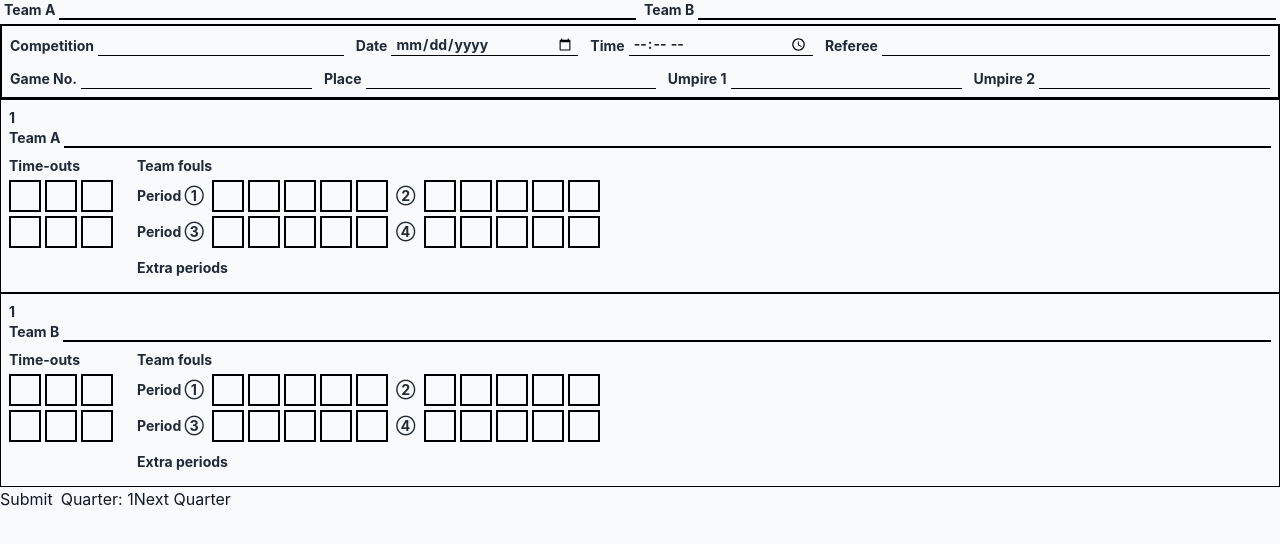
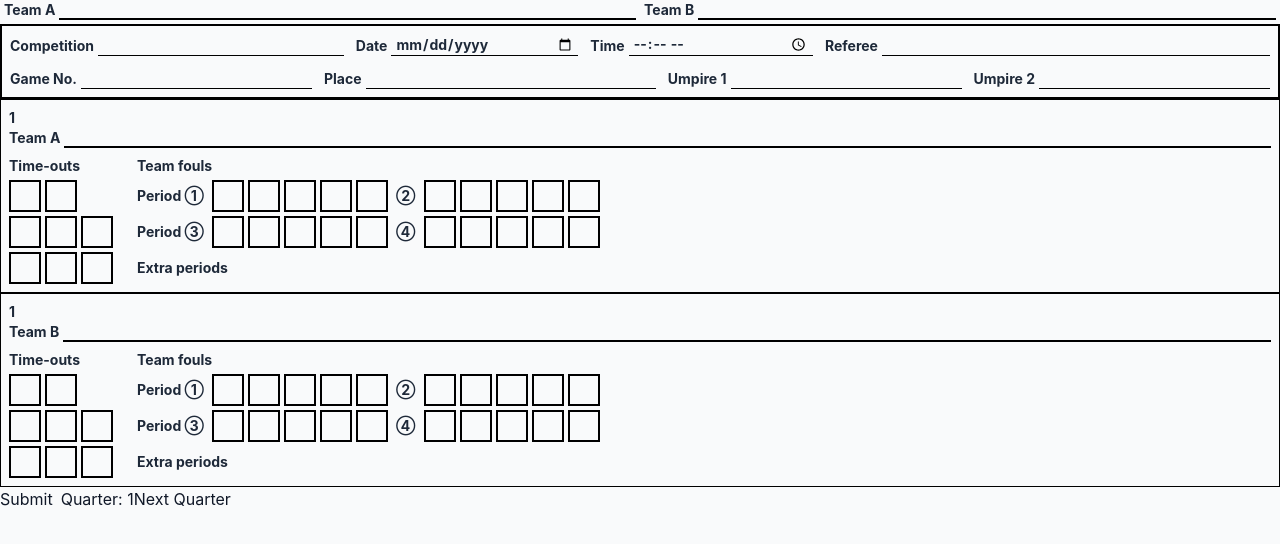
Before and after one commit to 0smarcit0/Basket_spreadsheet_sc, a Next.js app in the folder basket_spreadsheet_sc/: page /new_planilla in a window 1280 px wide. Shown: the top 544 px of the page. Built offline with nearby package versions, Linux system fonts and the light colour scheme.

Commit message:
added full team fouls and timeouts full functionality

```diff
--- a/basket_spreadsheet_sc/src/app/components/form_components/FoulBox.jsx
+++ b/basket_spreadsheet_sc/src/app/components/form_components/FoulBox.jsx
@@ -1,25 +1,35 @@
 "use client"
 import { useFormContext, useController } from "react-hook-form"
-import {X} from "lucide-react"
-export default function FoulBox({ group, period, index }) {
-  const { control } = useFormContext()
+import { useEffect, useState } from "react"
+
+export default function FoulBox({ group, period, index, quarter, color }) {
+  const { control, setValue } = useFormContext()
   const name = `${group}.fouls.p${period}.${index}`
+  const classname ='w-8 h-8 border-2 border-black flex items-center justify-center bg-transparent focus:outline-none '+color
+  const [val, setVal] = useState("x")
+
 
   const { field } = useController({
     name,
     control,
     defaultValue: false,
   })
+  useEffect(()=>{
+
+    if(period<quarter && !field.value){
+       setValue(name,!field.value)
+       setVal("=")
+    }
+  }, [val, field,period, quarter, setVal])
 
   return (
     <button
       type="button"
       aria-pressed={field.value}
       onClick={() => field.onChange(!field.value)}
-      className="w-8 h-8 border-2 border-black flex items-center justify-center
-                 bg-transparent focus:outline-none"
+      className={classname}
     >
-      {field.value && <X className="w-6 h-6" strokeWidth={2.5} />}
+      {field.value && val}
     </button>
   )
 }
--- a/basket_spreadsheet_sc/src/app/components/form_components/FoulRow.jsx
+++ b/basket_spreadsheet_sc/src/app/components/form_components/FoulRow.jsx
@@ -1,10 +1,11 @@
 "use client"
 import FoulBox from "./FoulBox"
-export default function FoulRow({ group, period, count }) {
+export default function FoulRow({ group, period, count, quarter, color }) {
+
   return (
     <div className="flex gap-1">
       {Array.from({ length: count }).map((_, i) => (
-        <FoulBox key={i} group={group} period={period} index={i} />
+        <FoulBox key={i} group={group} period={period} index={i} quarter={quarter} color ={color}/>
       ))}
     </div>
   )
--- /dev/null
+++ b/basket_spreadsheet_sc/src/app/components/form_components/PlayersBox.jsx
@@ -0,0 +1,6 @@
+
+
+export default function PlayersBox(){
+
+    return(<></>)
+}
--- a/basket_spreadsheet_sc/src/app/components/form_components/TimeoutBox.jsx
+++ b/basket_spreadsheet_sc/src/app/components/form_components/TimeoutBox.jsx
@@ -1,28 +1,53 @@
 "use client"
-import { useFormContext } from "react-hook-form"
+import { useFormContext, useController } from "react-hook-form"
+import { useEffect, useState } from "react"
 
-export default function TimeoutBox({ group, index }) {
-  const { register } = useFormContext()
-  const name = `${group}.timeouts.${index}`
+export default function TimeoutBox({ group, color, boxid }) {
+  const { control } = useFormContext()
+  const name = `${group}.timeouts.${boxid}`
+  const { field } = useController({
+    name,
+    control,
+    rules: {
+      pattern: { value: /^([0-9]{0,2}|=)$/, message: "Solo números" },
+    },
+  })
+
+  const [lockedColor, setLockedColor] = useState(null)
+
+  useEffect(() => {
+    const hasValue = field.value !== undefined && field.value !== "" && field.value !== null
+    if (hasValue && lockedColor === null) {
+      setLockedColor(field.value === "=" ? "text-black" : color)
+    } else if (!hasValue && lockedColor !== null) {
+      setLockedColor(null)
+    }
+
+  }, [field.value])
+
+  const displayColor = lockedColor ?? color
+
+  const handleChange = (e) => {
+    let val = e.target.value
+    if (val !== "=") {
+      val = val.replace(/[^0-9]/g, "").slice(0, 2)
+      if (val !== "" && Number(val) > 40) val = "40"
+    }
+    field.onChange(val === "" ? undefined : val)
+  }
 
   return (
     <input
       type="text"
       inputMode="numeric"
       maxLength={2}
-      className="w-8 h-8 border-2 border-black text-center bg-transparent
-                 focus:outline-none focus:bg-yellow-50 leading-none"
-      {...register(name, {
-        min: { value: 0, message: "Mínimo 0" },
-        max: { value: 40, message: "Máximo 40" },
-        pattern: { value: /^[0-9]{0,2}$/, message: "Solo números" },
-        setValueAs: (v) => (v === "" ? undefined : Number(v)),
-      })}
-      onChange={(e) => {
-        let val = e.target.value.replace(/[^0-9]/g, "").slice(0, 2)
-        if (val !== "" && Number(val) > 40) val = "40"
-        e.target.value = val
-      }}
+      className={`w-8 h-8 border-2 border-black text-center bg-transparent
+                  focus:outline-none focus:bg-yellow-50 leading-none ${displayColor}`}
+      name={field.name}
+      value={field.value ?? ""}
+      onChange={handleChange}
+      onBlur={field.onBlur}
+      ref={field.ref}
     />
   )
 }
--- a/basket_spreadsheet_sc/src/app/components/form_components/TimeoutsGrid.jsx
+++ b/basket_spreadsheet_sc/src/app/components/form_components/TimeoutsGrid.jsx
@@ -1,18 +1,55 @@
 "use client"
 import TimeoutBox from "./TimeoutBox"
+import { useEffect, useRef } from "react"
+import { useFormContext } from "react-hook-form"
 
+// fila 0 -> primera mitad (cuartos 1-2), termina al pasar a Q3
+// fila 1 -> segunda mitad (cuartos 3-4), termina al pasar a Q5 (overtime)
+// fila 2 -> tiempos extra, sin cierre automático por ahora
+const ROWS = [
+  { boxes: [1, 2], endsAtQuarter: 2 },
+  { boxes: [3, 4, 5], endsAtQuarter: 4 },
+  { boxes: [6, 7, 8], endsAtQuarter: null },
+]
 
-export default function TimeoutsGrid({ group, count, perRow = 3 }) {
-  const rows = Math.ceil(count / perRow)
+const colorForPeriod = (period) => {
+  if (period == 1 || period == 3){
+    return "text-red-600"
+  }else{
+    return "text-black"
+  }
+}
+
+export default function TimeoutsGrid({ group, quarter }) {
+  const { getValues, setValue } = useFormContext()
+  const prevQuarterRef = useRef(quarter)
+  const color = colorForPeriod(quarter)
+
+  useEffect(() => {
+    const prevQuarter = prevQuarterRef.current
+    if (quarter > prevQuarter) {
+      ROWS.forEach((row) => {
+        if (row.endsAtQuarter === prevQuarter) {
+          row.boxes.forEach((boxid) => {
+            const fieldName = `${group}.timeouts.${boxid}`
+            const current = getValues(fieldName)
+            if (current === undefined || current === "" || current === null) {
+              setValue(fieldName, "=")
+            }
+          })
+        }
+      })
+    }
+    prevQuarterRef.current = quarter
+  }, [quarter, group, getValues, setValue])
+
   return (
     <div className="flex flex-col gap-1">
-      {Array.from({ length: rows }).map((_, r) => (
-        <div key={r} className="flex gap-1">
-          {Array.from({ length: perRow }).map((_, c) => {
-            const index = r * perRow + c
-            if (index >= count) return <div key={c} className="w-8 h-8" />
-            return <TimeoutBox key={c} group={group} index={index} />
-          })}
+      {ROWS.map((row) => (
+        <div key={group + String(row.boxes[0])} className="flex gap-1">
+          {row.boxes.map((boxid) => (
+            <TimeoutBox key={boxid} group={group} color={color} boxid={boxid} />
+          ))}
         </div>
       ))}
     </div>
--- a/basket_spreadsheet_sc/src/app/components/sub_forms/TeamForm.jsx
+++ b/basket_spreadsheet_sc/src/app/components/sub_forms/TeamForm.jsx
@@ -3,46 +3,17 @@ import { useFormContext, useController } from "react-hook-form"
 import FoulRow from "../form_components/FoulRow"
 import TimeoutsGrid from "../form_components/TimeoutsGrid"
 
-/**
- * Caja de "Time-out": input numérico de un solo valor, restringido 0-40.
- * Se registra en RHF como `${group}.timeouts.${index}`.
- */
-
-
-/**
- * Caja de "Team foul": no recibe valor numérico, solo alterna entre
- * vacío y una X al hacer click/tap. Se guarda como boolean en RHF.
- * Se registra como `${group}.fouls.p${period}.${index}`.
- */
 
 
 
-/**
- * Fila de N FoulBox para un período dado.
- */
-
-
-/**
- * Grid de time-outs, organizados en filas de `perRow`.
- */
-
-
-/**
- * TeamForm — sección completa de un equipo en la planilla.
- *
- * Props:
- *  - team: identificador del equipo, ej. "A" o 1 -> genera el grupo "teamA" / "team1"
- *  - label: texto a mostrar junto al input de nombre (default "Team A")
- *  - timeoutsCount: cantidad total de casillas de time-out (default 6)
- *  - foulsPerPeriod: cantidad de casillas de foul por periodo (default 5)
- */
 export default function TeamForm(props) {
   const { register } = useFormContext()
   const group = `team${props.team}`
-  const timeoutsCount = 6
   const foulsPerPeriod = 5
   const label = `Team ${props.team}`
   console.log("he sido creado papu")
+
+
 
   return (
     <div className="w-full font-sans text-sm font-bold text-gray-800 border border-black p-2">
@@ -61,7 +32,7 @@ export default function TeamForm(props) {
       <div className="flex gap-6">
         <div>
           <p className="mb-1">Time-outs</p>
-          <TimeoutsGrid group={group} count={timeoutsCount} perRow={3} />
+          <TimeoutsGrid group={group} quarter={props.quarter} />
         </div>
 
         <div>
@@ -69,16 +40,16 @@ export default function TeamForm(props) {
 
           <div className="flex items-center gap-2 mb-1">
             <span>Period ①</span>
-            <FoulRow group={group} period={1} count={foulsPerPeriod} />
+            <FoulRow group={group} period={1} count={foulsPerPeriod} quarter={props.quarter} color = "text-red-500"/>
             <span>②</span>
-            <FoulRow group={group} period={2} count={foulsPerPeriod} />
+            <FoulRow group={group} period={2} count={foulsPerPeriod} quarter={props.quarter} color = "text-black"/>
           </div>
 
           <div className="flex items-center gap-2 mb-1">
             <span>Period ③</span>
-            <FoulRow group={group} period={3} count={foulsPerPeriod} />
+            <FoulRow group={group} period={3} count={foulsPerPeriod} quarter={props.quarter} color = "text-red-500"/>
             <span>④</span>
-            <FoulRow group={group} period={4} count={foulsPerPeriod} />
+            <FoulRow group={group} period={4} count={foulsPerPeriod} quarter={props.quarter} color = "text-black"/>
           </div>
 
           <div className="flex items-center gap-2">
--- a/basket_spreadsheet_sc/src/app/new_planilla/page.jsx
+++ b/basket_spreadsheet_sc/src/app/new_planilla/page.jsx
@@ -14,7 +14,7 @@ export default function FormPlanilla() {
         alert(JSON.stringify(data))
     }
     const handleChangeQuarter = ()=>{
-        if (quarter < 4){
+        if (quarter < 8){
             setQuarter(quarter+1)
         }
 
```
